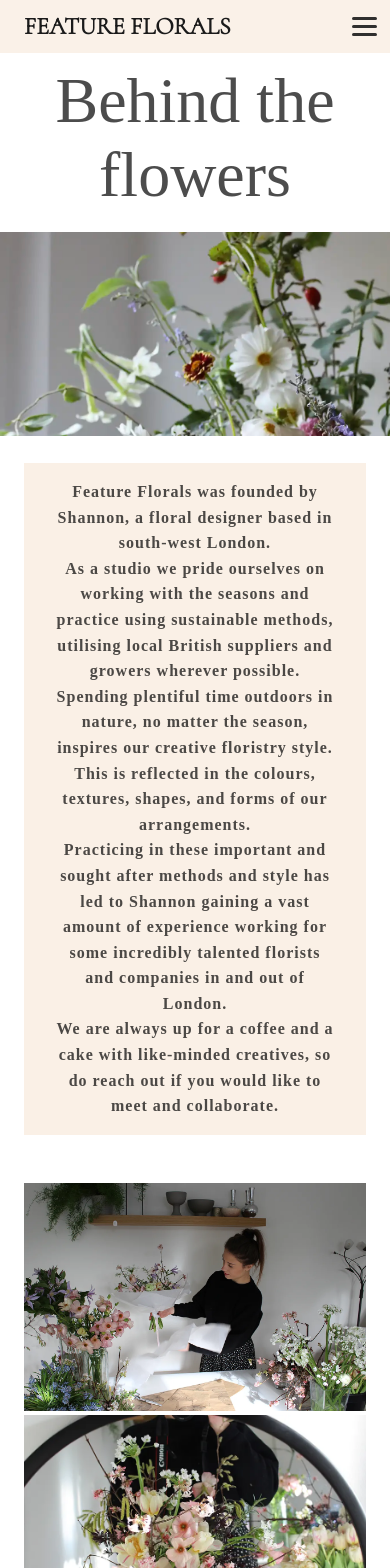
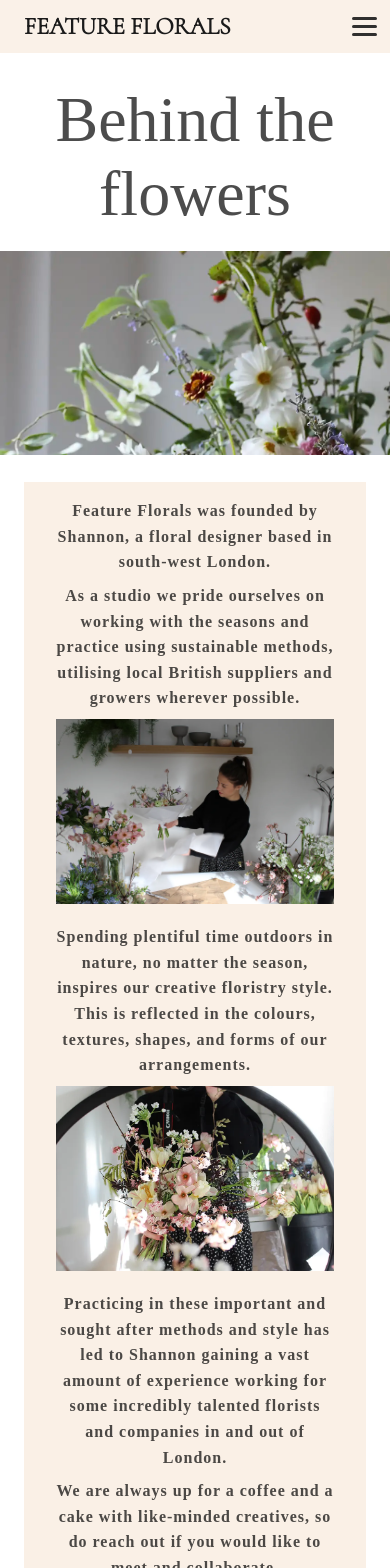
Before and after one commit to aPatient97/featureflorals2.0, a React (Create React App) app in the folder client/: page /about in a window 390 px wide. Shown: the top 1568 px of the page. Built offline with nearby package versions, Linux system fonts and the light colour scheme; no server answers; a web font is replaced by a local one.

Commit message:
fixed bug with carousel dots and made mobile changes to about page

```diff
--- a/client/src/Pages/About/index.js
+++ b/client/src/Pages/About/index.js
@@ -5,8 +5,11 @@ import './style.css'
 
 function About() {
 
-
+  let mql = matchMedia('(max-width: 600px)')
+  console.log(mql.matches)
   return (
+  <>
+    {!mql.matches ?
     <>
       <h1 className='center-text about-h1'>Behind the flowers</h1>
       <ParallaxPics />
@@ -27,10 +30,34 @@ function About() {
             <img className='about-img3' src="/images/about-img/shan-front-cam.webp" alt="A front shot of featureflorals holding a bouquet of flowers with a digital camera" />
           </div>
       </div>
-        {/* <div className="insta-container">
-          <InstaSVG />
-        </div> */}
     </>
+    :
+    <>
+      <h1 className='center-text about-h1'>Behind the flowers</h1>
+      <ParallaxPics />
+      <div className="about">
+        <div className="about-ps">
+          <p>Feature Florals was founded by Shannon, a floral designer based in south-west London.
+          </p>
+          <p>As a studio we pride ourselves on working with the seasons and practice using sustainable methods, utilising local British suppliers and growers wherever possible. </p>
+          <div className="img-container">
+            <img className='about-img1' src="/images/about-img/shannon-flowers.webp" alt="Shannon Clifford in the Feature Florals / featureflorals studio surrounded by flowers." />
+          </div>
+          <p>Spending plentiful time outdoors in nature, no matter the season, inspires our creative floristry style. This is reflected in the colours, textures, shapes, and forms of our arrangements.</p>
+          <div className="img-container">
+          <img className='about-img2' src="/images/about-img/shan-front.webp" alt="A front shot of featureflorals holding a bouquet of flowers with a digital camera" />
+          </div>
+          <p>Practicing in these important and sought after methods and style has led to Shannon gaining a vast amount of experience working for some incredibly talented florists and companies in and out of London.</p>
+          <p>We are always up for a coffee and a cake with like-minded creatives, so do reach out if you would like to meet and collaborate.</p>
+          <div className="img-container">
+            <img className='about-img3' src="/images/about-img/shan-front-cam.webp" alt="A front shot of featureflorals holding a bouquet of flowers with a digital camera" />
+          </div>
+        </div>
+      </div>
+    </>
+    }
+  </>
+
   )
 }
 
--- a/client/src/Pages/About/style.css
+++ b/client/src/Pages/About/style.css
@@ -21,35 +21,12 @@
 .img-container {
     width: 100%;
     height: 100%;
-    /* position: relative; */
 }
 
 img.about-img1, img.about-img2, img.about-img3 {
-    /* width: 65%;
-    position: absolute;
-    height: 100%;
-    object-fit: contain; */
     width: 100%;
     object-fit: contain;
 }
-
-/* img.about-img1 {
-   top: -22.2%;
-   left: 0%;
-   z-index: 10;
-}
-
-img.about-img2 {
-   z-index: 11;
-   top: 20%;
-   left: 20%;
-}
-
-img.about-img3 {
-    z-index: 12;
-    right: 0%;
-    bottom: -70%;
-} */
 
 .about-ps p{
     font-size: 1em;
@@ -72,14 +49,21 @@ p#no-pad {
 }
 
 @media only screen and (max-width: 700px) {
+
+    .img-container {
+        margin: 0.5em 0em;
+    }
+
     h1.about-h1 {
         font-size: 4em;
-        padding-top: 1em;
+        padding-top: 1.3em;
+        margin-bottom: 0em;
     }
 
     .about {
         display: grid;
         margin: 1.5em;
+        /* outline: solid 1px black; */
     }
 
     .cursive-font {
@@ -94,7 +78,7 @@ p#no-pad {
     }
 
     .about-ps p {
-        /* text-align: left; */
+        margin-bottom: 0.5em;
     }
 
     .insta-container {
--- a/client/src/components/CarouselDots/style.css
+++ b/client/src/components/CarouselDots/style.css
@@ -5,7 +5,7 @@
     margin-bottom: 1em;
     gap: 0.2em;
     position: absolute;
-    bottom: 0px;
+    top: 54.5%;
 }
 
 .dot {
```
Lines whose indentation alone changed are shown as unchanged.
